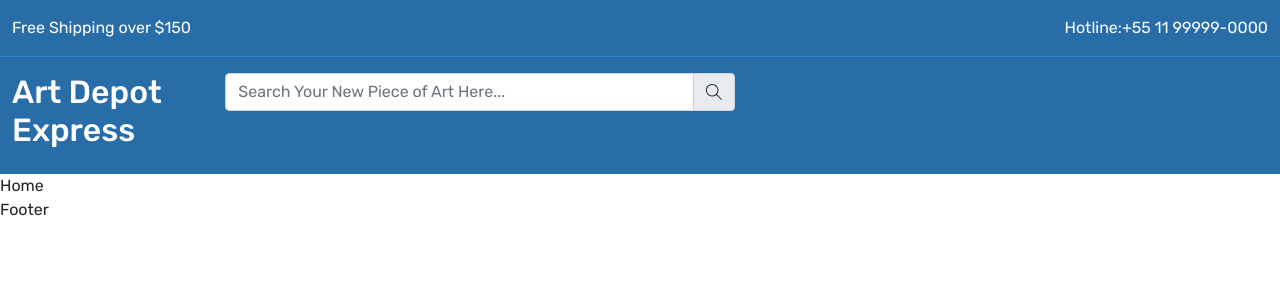
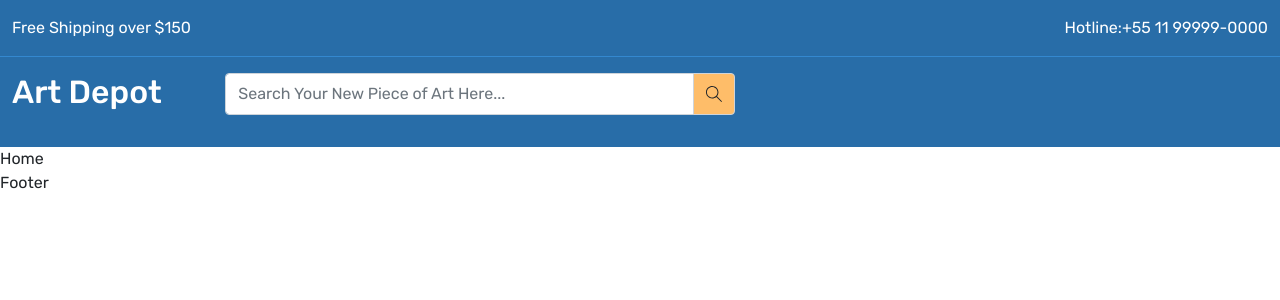
Before and after one commit to gxolivei/art-depot-express, a React (Create React App) app: page / in a window 1280 px wide. Shown: the top 300 px of the page. Built offline with nearby package versions, Linux system fonts and the light colour scheme.

Commit message:
Nothing to see here, just changing title and including some swifty css

```diff
--- a/public/index.html
+++ b/public/index.html
@@ -23,7 +23,7 @@
     />
     <link rel="manifest" href="%PUBLIC_URL%/manifest.json" />
 
-    <title>Art Depot Express</title>
+    <title>Art Depot</title>
   </head>
   <body>
     <noscript>You need to enable JavaScript to run this app.</noscript>
--- a/src/App.css
+++ b/src/App.css
@@ -7,6 +7,7 @@
 :root {
   --color-286DA8: #286DA8;
   --color-3488CF: #3488CF;
+  --color-A86328: #febd69;
 }
 
 body {
@@ -16,6 +17,11 @@ body {
 a {
   text-decoration: none;
   display: inline-block;
+}
+
+.form-control:focus {
+  box-shadow: none;
+  border-color: inherit;
 }
 
 /* Header Part */
@@ -28,4 +34,8 @@ a {
 .header-upper {
   background-color: var(--color-286DA8)
 }
+
+.header-upper .input-group-text {
+  background-color: var(--color-A86328);
+}
 /* Header Part End Here */
--- a/src/components/Header.js
+++ b/src/components/Header.js
@@ -25,14 +25,14 @@ const Header = () => {
           <div className="row">
             <div className="col-2">
               <h2>
-                <Link className="text-white">Art Depot Express</Link>
+                <Link className="text-white">Art Depot</Link>
               </h2>
             </div>
             <div className="col-5">
               <div className="input-group mb-3">
                 <input
                   type="text"
-                  class="form-control"
+                  class="form-control py-2"
                   placeholder="Search Your New Piece of Art Here..."
                   aria-label="Search Your New Piece of Art Here..."
                   aria-describedby="basic-addon2"
```
